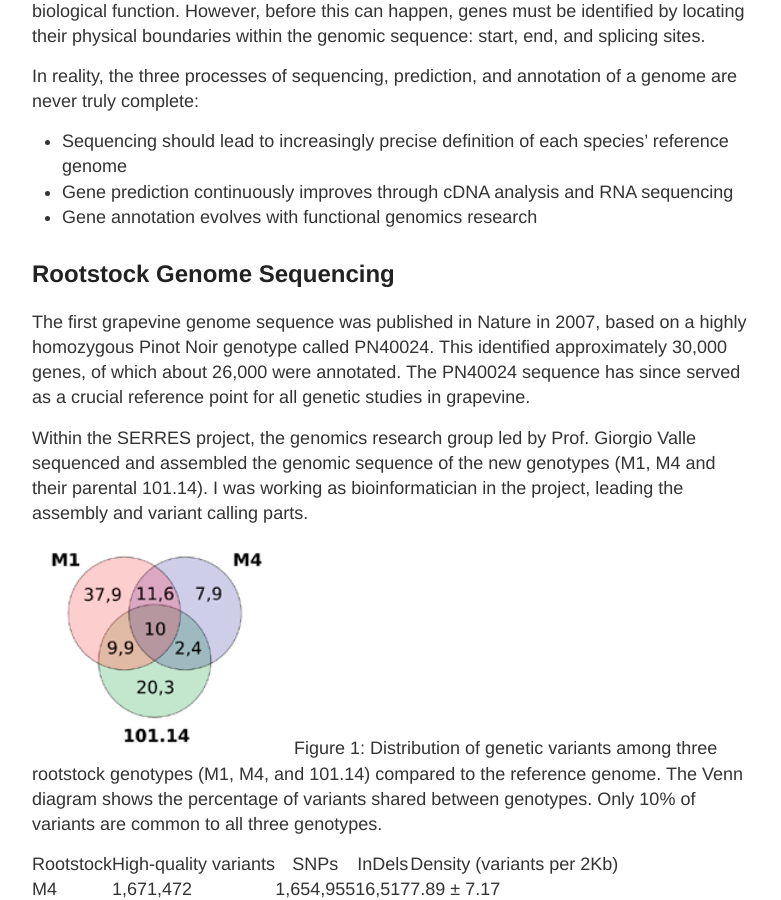
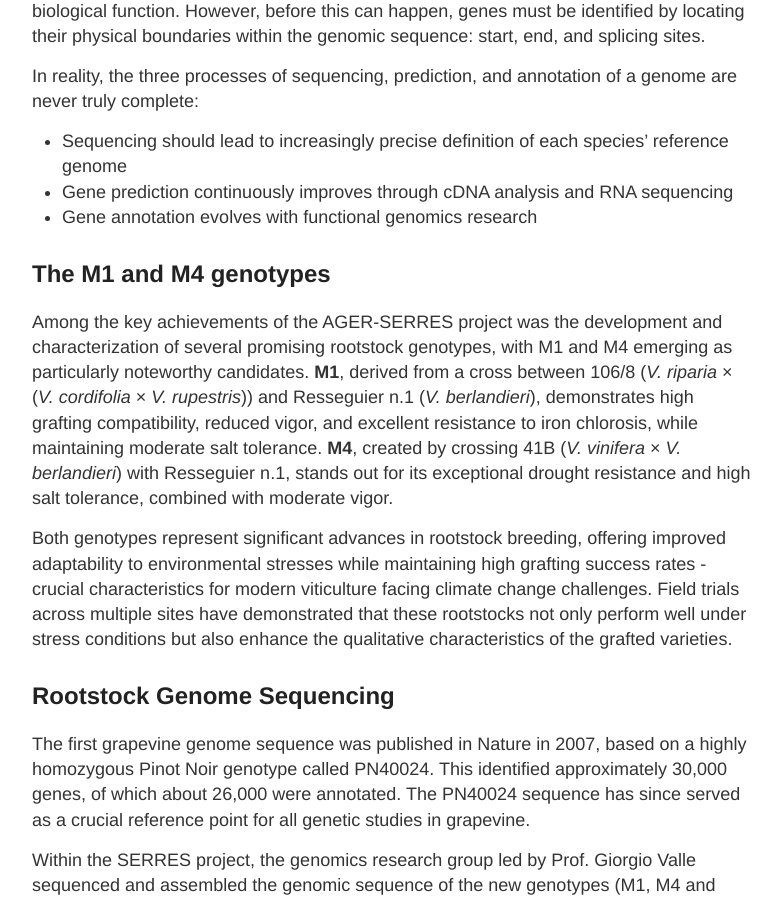
Before and after one commit to telatin/telatin.github.io, a Jekyll site: the page built from _posts/2022-12-12-Serres.md, in a window 1280 px wide and 900 px high, scrolled down 776 px. Shown: the whole window, without its empty margins (248-1029 px from the left). Built offline with Jekyll 4.4.1, drawn with Linux system fonts in a browser that asks for light colours; our own code applies the rules of GitHub Pages for plain Markdown files.

Commit message:
Update 2022-12-12-Serres.md

```diff
--- a/_posts/2022-12-12-Serres.md
+++ b/_posts/2022-12-12-Serres.md
@@ -22,6 +22,13 @@ In reality, the three processes of sequencing, prediction, and annotation of a g
 - Sequencing should lead to increasingly precise definition of each species' reference genome
 - Gene prediction continuously improves through cDNA analysis and RNA sequencing
 - Gene annotation evolves with functional genomics research
+
+## The M1 and M4 genotypes
+
+Among the key achievements of the AGER-SERRES project was the development and characterization of several promising rootstock genotypes, with M1 and M4 emerging as particularly noteworthy candidates. **M1**, derived from a cross between 106/8 (_V. riparia_ × (_V. cordifolia_ × _V. rupestris_)) and Resseguier n.1 (_V. berlandieri_), demonstrates high grafting compatibility, reduced vigor, and excellent resistance to iron chlorosis, while maintaining moderate salt tolerance.
+**M4**, created by crossing 41B (_V. vinifera_ × _V. berlandieri_) with Resseguier n.1, stands out for its exceptional drought resistance and high salt tolerance, combined with moderate vigor.
+
+Both genotypes represent significant advances in rootstock breeding, offering improved adaptability to environmental stresses while maintaining high grafting success rates - crucial characteristics for modern viticulture facing climate change challenges. Field trials across multiple sites have demonstrated that these rootstocks not only perform well under stress conditions but also enhance the qualitative characteristics of the grafted varieties.
 
 ## Rootstock Genome Sequencing
 
```
